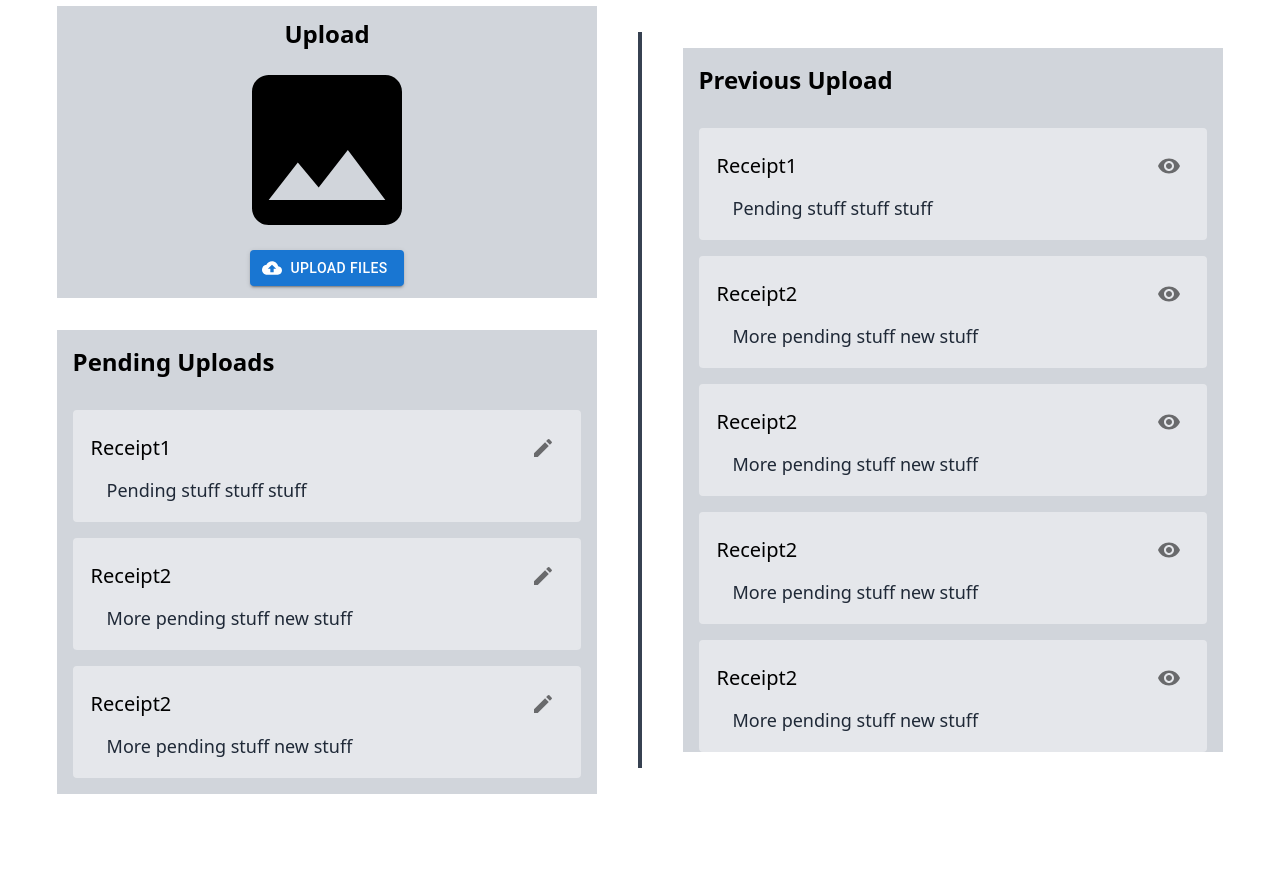
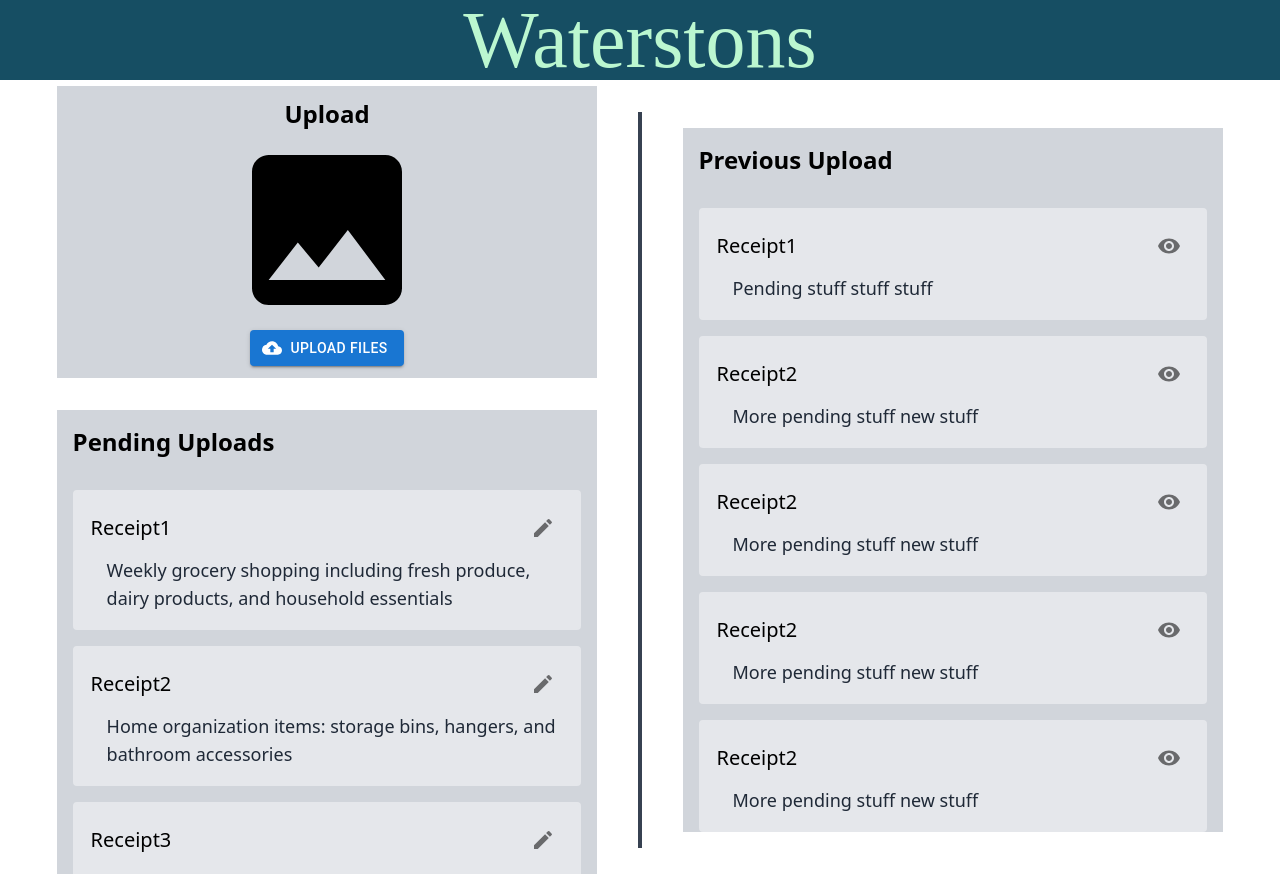
Before and after one commit to COMP2281/software-engineering-group24-25-22, a React (Vite) app in the folder frontend/: page /upload in a window 1280 px wide. Before the commit the page ends 800 px from the top, so only its background shows below. Built offline with nearby package versions, Linux system fonts and the light colour scheme.

Commit message:
Working navigation

```diff
--- a/frontend/src/App.tsx
+++ b/frontend/src/App.tsx
@@ -1,18 +1,24 @@
 import React from 'react';
 import { BrowserRouter, Routes, Route, Navigate } from 'react-router-dom';
-import { Overview } from './pages/overview';
+import { Overview } from './pages/upload';
 import { DashBoard } from './pages/dashboard';
 import { Login } from './pages/login';
+import { Layout } from './component/layout/Layout';
 
 const App: React.FC = () => {
   return (
     <BrowserRouter>
       <Routes>
-        <Route path="/upload" element={<Overview />} />
-        <Route path="/dashboard/:id" element={<DashBoard />} />
-        <Route path="/dashboard" element={<DashBoard />} />
+        {/* Public route */}
         <Route path="/login" element={<Login />} />
-        <Route path="/" element={<Navigate to="/upload" replace />} />
+
+        {/* Protected routes */}
+        <Route element={<Layout />}>
+          <Route path="/upload" element={<Overview />} />
+          <Route path="/dashboard/:id" element={<DashBoard />} />
+          <Route path="/dashboard" element={<DashBoard />} />
+          <Route path="/" element={<Navigate to="/upload" replace />} />
+        </Route>
       </Routes>
     </BrowserRouter>
   );
--- a/frontend/src/component/box/box_base.tsx
+++ b/frontend/src/component/box/box_base.tsx
@@ -28,7 +28,7 @@
                         {buttonOption === "edit" ? (
                             <IconButton
                                 aria-label="edit"
-                                onClick={() => handleEdit(item.id)}
+                                onClick={() => handleEdit(`item.id`)}
                             >
                                 <EditIcon />
                             </IconButton>
--- a/frontend/src/component/box/pending_upload_box.tsx
+++ b/frontend/src/component/box/pending_upload_box.tsx
@@ -1,38 +1,86 @@
 import React from 'react';
 import { BoxBase } from './box_base';
-import { Description } from '@mui/icons-material';
 
 interface pendingItem {
     id: string;
     title: string;
+    merchant: string;
+    time: string;
+    address: string;
+    ref: string;
+    cost: string;
     description: string;
+    tax: string;
+    category: string;
+    edit: boolean;
 }
+
 
 const pendingItems: pendingItem[] = [
     {
         id: '1',
         title: 'Receipt1',
-        description: 'Pending stuff stuff stuff',
+        merchant: 'Walmart',
+        time: '10:00 AM',
+        address: '123 Main St, Anytown, USA',
+        ref: '1234567890',
+        cost: '100.00',
+        description: 'Weekly grocery shopping including fresh produce, dairy products, and household essentials',
+        tax: '10.00',
+        category: 'Groceries',
+        edit: true,
     },
     {
         id: '2',
         title: 'Receipt2',
-        description: 'More pending stuff new stuff',
+        merchant: 'Target',
+        time: '11:30 AM',
+        address: '456 Oak St, Anytown, USA',
+        ref: '2345678901',
+        cost: '75.50',
+        description: 'Home organization items: storage bins, hangers, and bathroom accessories',
+        tax: '7.55',
+        category: 'Home Goods',
+        edit: true,
     },
     {
         id: '3',
-        title: 'Receipt2',
-        description: 'More pending stuff new stuff',
+        title: 'Receipt3',
+        merchant: 'Best Buy',
+        time: '2:15 PM',
+        address: '789 Tech Blvd, Anytown, USA',
+        ref: '3456789012',
+        cost: '299.99',
+        description: 'New laptop accessories: wireless mouse, keyboard, and external monitor',
+        tax: '30.00',
+        category: 'Electronics',
+        edit: true,
     },
     {
         id: '4',
-        title: 'Receipt2',
-        description: 'More pending stuff new stuff',
+        title: 'Receipt4',
+        merchant: 'Costco',
+        time: '3:45 PM',
+        address: '321 Bulk Ave, Anytown, USA',
+        ref: '4567890123',
+        cost: '250.00',
+        description: 'Bulk office supplies: printer paper, ink cartridges, and cleaning supplies',
+        tax: '25.00',
+        category: 'Bulk Supplies',
+        edit: false,
     },
     {
         id: '5',
-        title: 'Receipt2',
-        description: 'More pending stuff new stuff',
+        title: 'Receipt5',
+        merchant: 'Whole Foods',
+        time: '5:00 PM',
+        address: '654 Health Way, Anytown, USA',
+        ref: '5678901234',
+        cost: '150.75',
+        description: 'Organic produce and specialty items for weekly meal prep',
+        tax: '15.08',
+        category: 'Groceries',
+        edit: false,
     },
 ];
 
--- a/frontend/src/component/buttons/overview_button.tsx
+++ b/frontend/src/component/buttons/overview_button.tsx
@@ -1,9 +1,12 @@
 import React from 'react';
 import Button from '@mui/material/Button';
+import { useNavigate } from 'react-router-dom';
 
 export function OverviewButton() {
+    const navigate = useNavigate();
+
     const handleClick = () => {
-        window.location.hash = 'overview'
+        navigate('/upload');
     };
 
     return (
--- a/frontend/src/component/fields/field_table.tsx
+++ b/frontend/src/component/fields/field_table.tsx
@@ -3,25 +3,35 @@
 import { InputTextField } from './text_field';
 import { LocationButton } from '../buttons/location_button'
 
-const oneItem = {title: 'Receipt1', description: 'Pending stuff stuff stuff'}
-const pendingItems = [
+interface pendingItem {
+    id: string;
+    title: string;
+    description: string;
+}
+
+const pendingItems: pendingItem[] = [
     {
+        id: '1',
         title: 'Receipt1',
         description: 'Pending stuff stuff stuff',
     },
     {
+        id: '2',
         title: 'Receipt2',
         description: 'More pending stuff new stuff',
     },
     {
+        id: '3',
         title: 'Receipt3',
         description: 'More pending stuff new stuff',
     },
     {
+        id: '4',
         title: 'Receipt4',
         description: 'More pending stuff new stuff',
     },
     {
+        id: '5',
         title: 'Receipt5',
         description: 'More pending stuff new stuff',
     },
--- /dev/null
+++ b/frontend/src/component/layout/Layout.tsx
@@ -0,0 +1,14 @@
+import React from 'react';
+import { Header } from '../header';
+import { Outlet } from 'react-router-dom';
+
+export function Layout() {
+    return (
+        <div className="h-fill flex flex-col">
+            <Header />
+            <div className="flex-grow">
+                <Outlet />
+            </div>
+        </div>
+    );
+}
```
Also changed, not shown: frontend/src/pages/upload.tsx (renamed from frontend/src/pages/overview.tsx).
